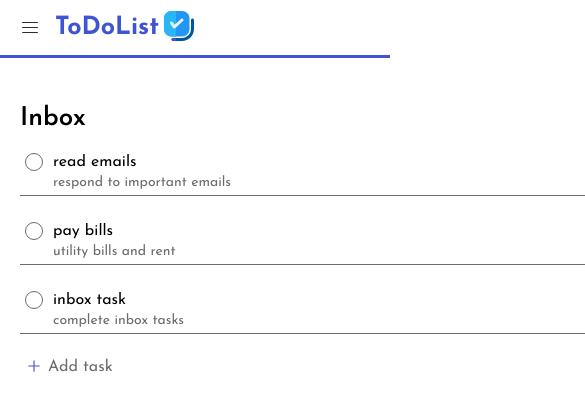
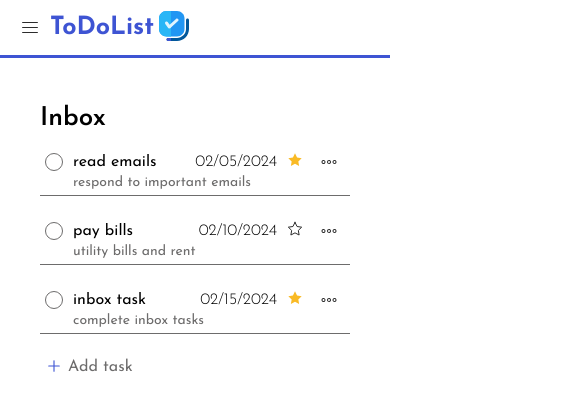
Before and after one commit to rainierXcode/ToDoList, a website built with webpack: page dist/index.html in a window 390 px wide. Both pictures are taken after a click on the icon 30 px from the left and 27 px from the top of the page. Shown: the top 410 px of the page, 585 px wide, since content can reach past the window. Built offline with nearby package versions, Linux system fonts and the light colour scheme; a web font is replaced by a local one.

Commit message:
Fix inresponsive

```diff
--- a/src/css/style.css
+++ b/src/css/style.css
@@ -69,44 +69,53 @@
   width: var(--aside-width);
   height: calc(100% - var(--header-height));
   top: var(--header-height);
+  opacity: 1;
+  transition: opacity  500ms ease-in;
 }
 
 aside.unShow{
-  display: none;
+  opacity: 0;
+  visibility: hidden;
 }
 
-.main-container.unShow{
-  grid-template-columns: 1fr;
-  grid-template-areas:
-  "header"
-  "article";
-}
 
-.header-container.unShow{
-  justify-content: flex-start;
-  gap: 15px
-}
 
 article{
   grid-area: article;
   padding: 50px 150px;
+  transition: padding 500ms ease-in;
+}
+
+article.unShow{
+  padding-left: 0px;
 }
 
 .header-container{
   width: var(--aside-width);
   display: flex;
-  justify-content: space-between;
+  justify-content: flex-start;
   align-items: center;
   height: 100%;
   padding-left: 20px;
   box-sizing: border-box;
 }
 
+.header-container.unShow{
+  gap: 10px
+}
+
+.title-container.unShow{
+  transform: translateX(0);
+}
+
 .title-container{
   display: flex;
   align-items: center;
   gap:5px;
+  transform: translateX(100%);
+  transition: transform 500ms ease-in;
 }
+
 
 #main-title{
   font-weight: var(--fw-bold);
@@ -276,10 +285,21 @@
   gap:10px;
 }
 
+.list{
+  width: 800px;
+}
+
+.list li{
+  width: 100%;
+}
+
+.left-content-container, .list-description{
+  width: 70%;
+}
+
 .listName, .list-description{
   white-space: nowrap;
   overflow: hidden;
-  width: 600px;
   text-overflow: ellipsis;
 }
 
@@ -338,6 +358,7 @@
   border: none;
   background-color: transparent;
 }
+
 
 .option-container{
   position: absolute;
@@ -655,22 +676,45 @@
   visibility: hidden;
 }
 
-@media screen and (max-width: 1000px) {
+@media screen and (min-width:1200px) and (max-width: 1400px) {
   article{
-    padding-left: 75px;
-    padding-right: 75px;
+    padding-left: 20px;
+    padding-right: 20px;
+    box-sizing: border-box;
   }
 }
 
-@media screen and (max-width: 768px) {
+@media screen and (max-width: 1200px) {
+
+  .list{
+    width: calc(100vw - 80px)
+  }
+
   .main-container{
     grid-template-columns: 1fr;
     grid-template-areas:
     "header"
     "article";
   }
+  article{
+    padding-left: 25px;
+    padding-right: 25px;
+  }
+}
+
+@media screen and (max-width: 768px) {
+
+  .list{
+    width: 100%;
+  }
 
   article{
-    padding: 50px 20px;
+    width: 100vw;
+    padding: 50px 40px;
+    box-sizing: border-box;
+  }
+
+  article.unShow{
+    padding-left: 40px;
   }
 }
--- a/src/javascript/interaction/nav.js
+++ b/src/javascript/interaction/nav.js
@@ -1,11 +1,13 @@
 export function navBtn(){
    const btn = document.querySelector(".navBtn")
    const aside = document.querySelector('aside')
-   const mainContainer = document.querySelector(".main-container")
+   const article = document.querySelector('article')
+   const titleContainer = document.querySelector(".title-container")
    const headerContainer = document.querySelector(".header-container")
    btn.addEventListener('click', () =>{
     aside.classList.toggle('unShow')
-    mainContainer.classList.toggle('unShow')
+    article.classList.toggle('unShow')
+    titleContainer.classList.toggle('unShow')
     headerContainer.classList.toggle('unShow')
    })
 }
```
Also changed, not shown: dist/main.js, src/javascript/index/index.js (line endings or trailing spaces).
